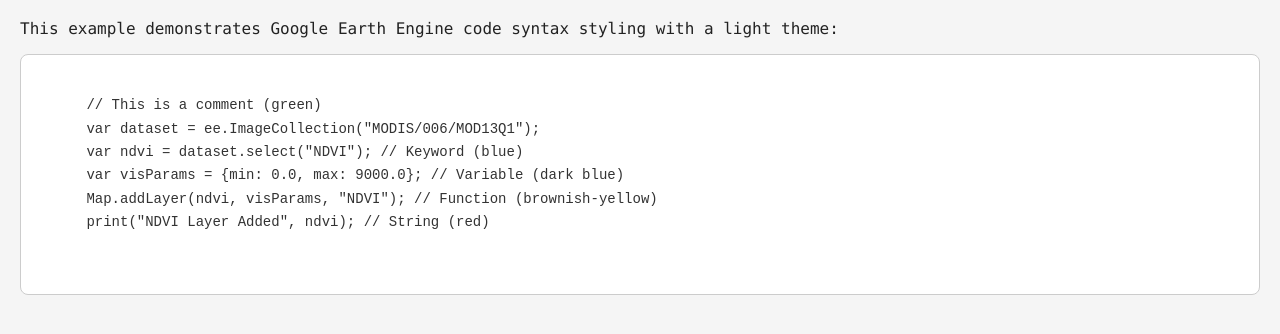
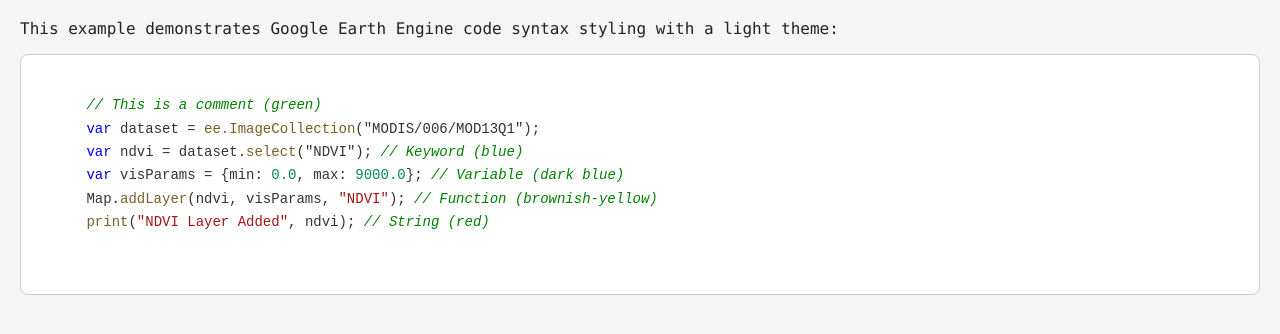
Before and after one commit to BoMacArthur/BoMacArthur.github.io, a plain HTML site: page index.html in a window 1280 px wide. Shown: the part 82-416 px from the top of the page. Drawn offline with Linux system fonts and the light colour scheme.

Commit message:
Update index.html

```diff
--- a/index.html
+++ b/index.html
@@ -3,12 +3,12 @@
 <head>
   <meta charset="UTF-8">
   <meta name="viewport" content="width=device-width, initial-scale=1.0">
-  <title>Google Earth Engine Light Code Style</title>
+  <title>Google Earth Engine Code Style</title>
   <style>
     body {
       font-family: 'Consolas', Monaco, 'Courier New', monospace;
       background-color: #f5f5f5; /* Light background */
-      color: #333333; /* Dark text for readability */
+      color: #333333; /* Default text color */
       margin: 0;
       padding: 20px;
     }
@@ -17,7 +17,7 @@
     }
     .gee-code {
       background-color: #ffffff; /* White editor background */
-      color: #333333; /* Default text color for code */
+      color: #333333; /* Default text color */
       font-family: Consolas, Monaco, 'Courier New', monospace;
       font-size: 14px;
       line-height: 1.6;
@@ -40,12 +40,12 @@
 
   <pre class="gee-code">
     <code>
-      // This is a comment (green)
-      var dataset = ee.ImageCollection("MODIS/006/MOD13Q1");
-      var ndvi = dataset.select("NDVI"); // Keyword (blue)
-      var visParams = {min: 0.0, max: 9000.0}; // Variable (dark blue)
-      Map.addLayer(ndvi, visParams, "NDVI"); // Function (brownish-yellow)
-      print("NDVI Layer Added", ndvi); // String (red)
+      <span class="comment">// This is a comment (green)</span>
+      <span class="keyword">var</span> dataset = <span class="function">ee.ImageCollection</span>("MODIS/006/MOD13Q1");
+      <span class="keyword">var</span> ndvi = dataset.<span class="function">select</span>("NDVI"); <span class="comment">// Keyword (blue)</span>
+      <span class="keyword">var</span> visParams = {min: <span class="number">0.0</span>, max: <span class="number">9000.0</span>}; <span class="comment">// Variable (dark blue)</span>
+      Map.<span class="function">addLayer</span>(ndvi, visParams, <span class="string">"NDVI"</span>); <span class="comment">// Function (brownish-yellow)</span>
+      <span class="function">print</span>(<span class="string">"NDVI Layer Added"</span>, ndvi); <span class="comment">// String (red)</span>
     </code>
   </pre>
 </body>
```
